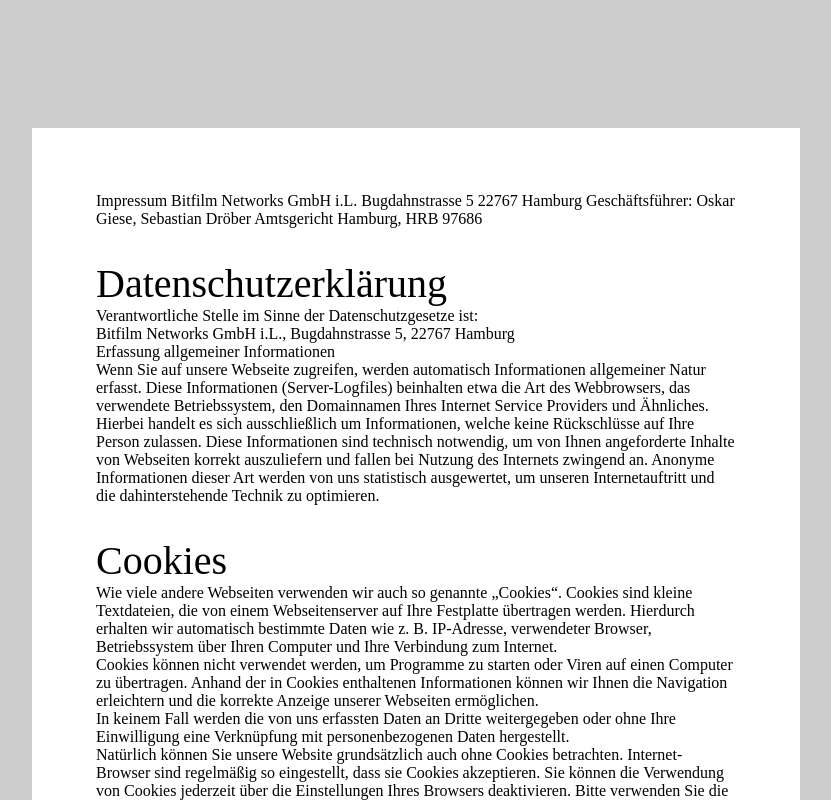
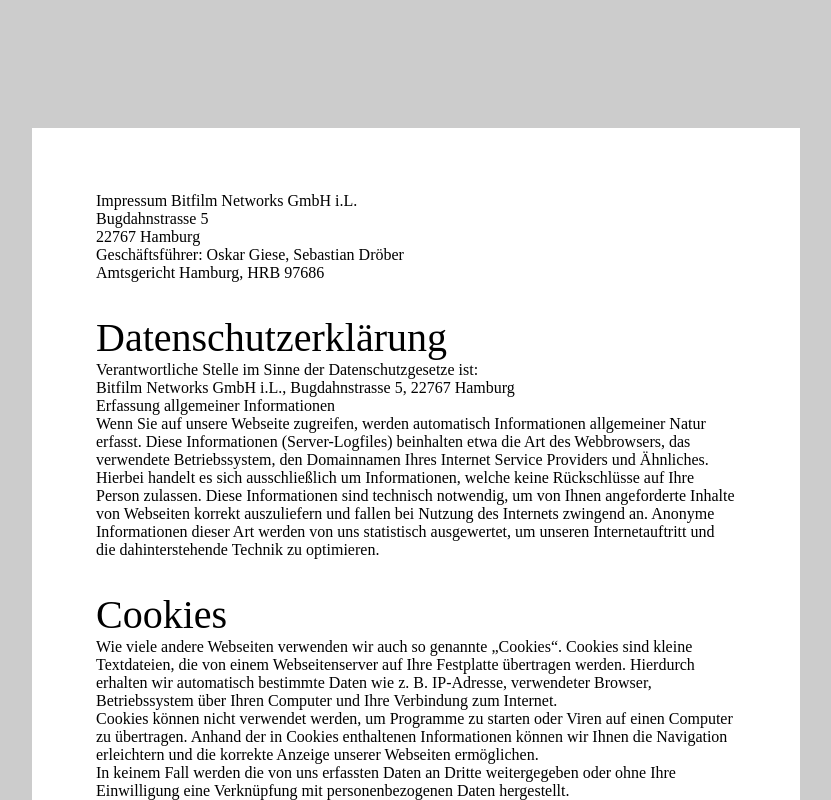
Before and after one commit to janmartchouk/bitcoinweek, a plain HTML site: page impressum.html in a window 1280 px wide. Shown: the top 800 px of the page, without its empty margins (224-1055 px from the left). Drawn offline with Linux system fonts and the light colour scheme; a web font is replaced by a local one.

Commit message:
Update impressum.html

```diff
--- a/impressum.html
+++ b/impressum.html
@@ -11,11 +11,11 @@
 </head>
 <body>
     <p>Impressum
-        Bitfilm Networks GmbH i.L.
-        Bugdahnstrasse 5
-        22767 Hamburg
-        Geschäftsführer: Oskar Giese, Sebastian Dröber
-        Amtsgericht Hamburg, HRB 97686
+        Bitfilm Networks GmbH i.L.<br>
+        Bugdahnstrasse 5<br>
+        22767 Hamburg<br>
+        Geschäftsführer: Oskar Giese, Sebastian Dröber<br>
+        Amtsgericht Hamburg, HRB 97686<br>
     </p>
 
 
@@ -107,7 +107,7 @@
         <h1>Fragen an den Datenschutzbeauftragten</h1>
         Wenn Sie Fragen zum Datenschutz haben, schreiben Sie uns bitte eine E-Mail
         <br>
-        Bitfilm Networks GmbH, Bugdahnstrasse 5, 222767 Hamburg, info(a)unchain.hamburg
+        Bitfilm Networks GmbH i.L., Bugdahnstrasse 5, 222767 Hamburg, info(a)unchain.hamburg
         <br>
         Die Datenschutzerklärung wurde mit dem Datenschutzerklärungs-Generator der activeMind AG erstellt.</p>
 </body>
```
